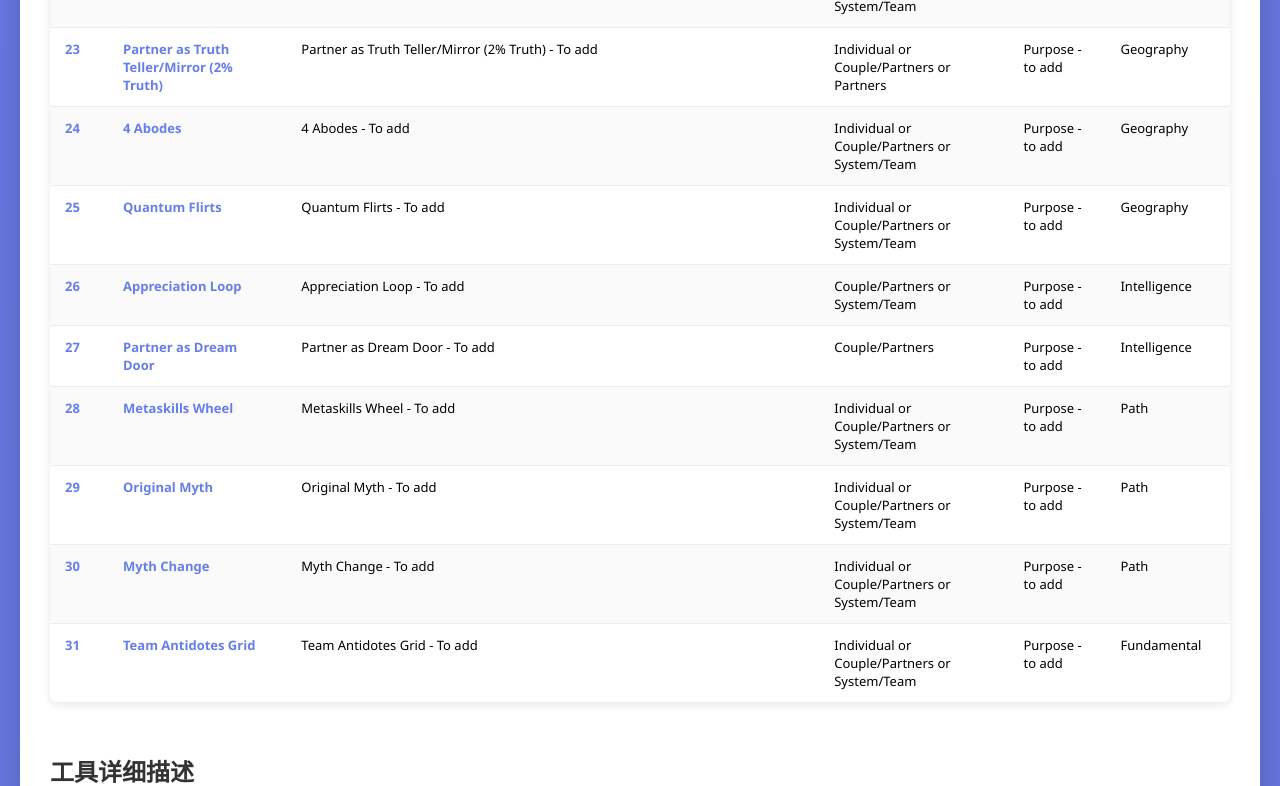
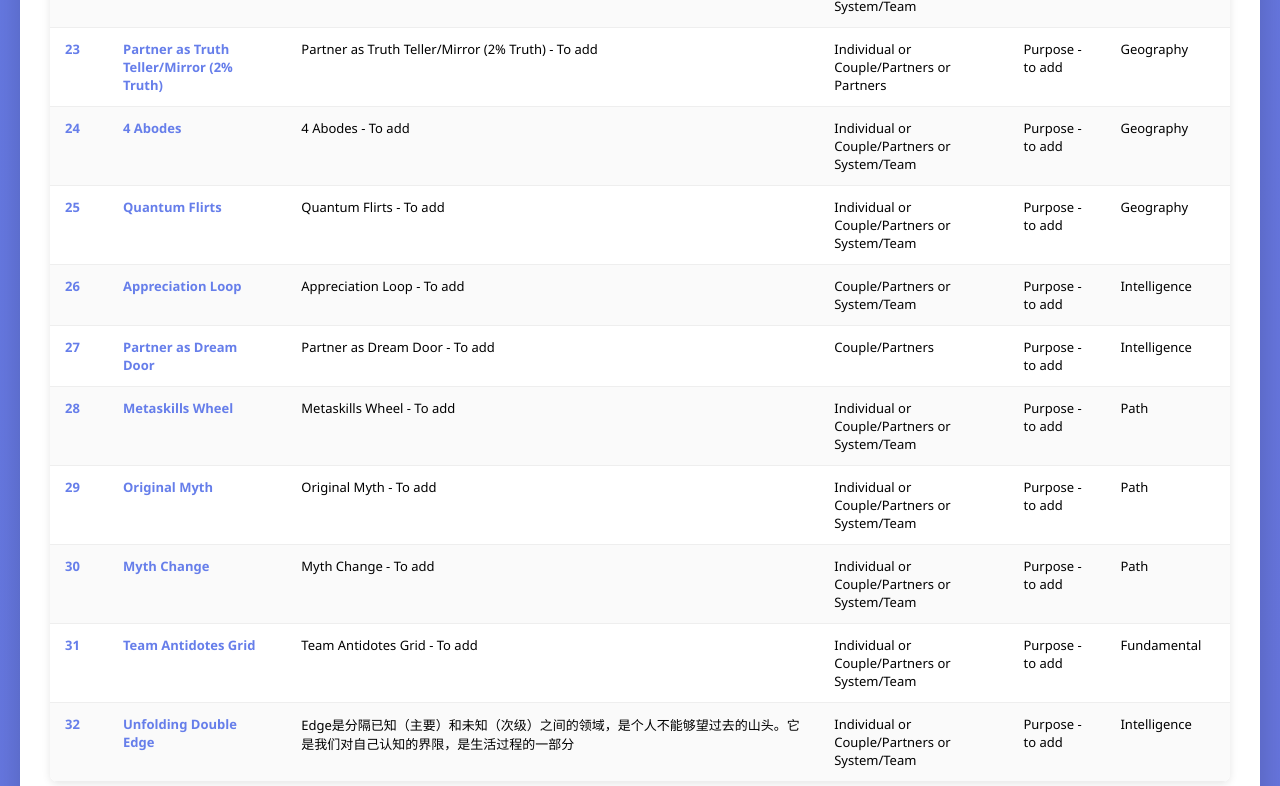
Before and after one commit to brookezou/orsc-tools, a plain HTML site: page index.html in a window 1280 px wide. Shown: the part 2014-2800 px from the top of the page. Drawn offline with Linux system fonts and the light colour scheme.

Commit message:
Update:add tool - Unfolding Double Edge

```diff
--- a/index.html
+++ b/index.html
@@ -388,7 +388,8 @@
             [28, "Metaskills Wheel", "", "Individual or Couple/Partners or System/Team", "When the system needs to consciously shift energy; When a system needs to feel into the mission, vision, and values", "", "", "Path", ""],
             [29, "Original Myth", "", "Individual or Couple/Partners or System/Team", "When systems are in conflict and are invested in working through it; When there are experienced and new people in the system, it creates an opportunity to share history; When talk of the \"old way\" keeps surfacing; When the emotional field needs to be softened", "", "", "Path", ""],
             [30, "Myth Change", "", "Individual or Couple/Partners or System/Team", "When a system is in a time of transition or change; When the past ways are getting in the way of the system moving forward", "", "", "Path", ""],
-            [31, "Team Antidotes Grid", "", "Individual or Couple/Partners or System/Team", "When toxins appear or conflict shows up; When it gets \"hot\" and you need to \"cool it down\"; To further develop the system's conflict protocol within the DTA", "指责 解药 (Blame Antidote):<br>• COIN<br>• 情景、观察、影响、下一步 (Context, Observation, Impact, Next)<br>• 缓和的开场白<br>• 面向未来的反馈<br>• 好奇心<br><br>封闭 解药 (Closed Antidote):<br>• 你是系统的声音<br>• 一说出来<br>• 透明<br>• 寻求调解<br><br>轻蔑 解药 (Contempt Antidote):<br>• 个人成长 - 轻蔑对被蔑视的人和蔑视他人的人都有极大伤害<br>• 练习尊重的交流<br>• COIN<br>• 情景、观察、影响、下一步 (Context, Observation, Impact, Next)<br><br>防卫/辩解 解药 (Defense/Justification Antidote):<br>• 2%的真实性<br>• 好奇心", "", "Fundamental", ""]
+            [31, "Team Antidotes Grid", "", "Individual or Couple/Partners or System/Team", "When toxins appear or conflict shows up; When it gets \"hot\" and you need to \"cool it down\"; To further develop the system's conflict protocol within the DTA", "指责 解药 (Blame Antidote):<br>• COIN<br>• 情景、观察、影响、下一步 (Context, Observation, Impact, Next)<br>• 缓和的开场白<br>• 面向未来的反馈<br>• 好奇心<br><br>封闭 解药 (Closed Antidote):<br>• 你是系统的声音<br>• 一说出来<br>• 透明<br>• 寻求调解<br><br>轻蔑 解药 (Contempt Antidote):<br>• 个人成长 - 轻蔑对被蔑视的人和蔑视他人的人都有极大伤害<br>• 练习尊重的交流<br>• COIN<br>• 情景、观察、影响、下一步 (Context, Observation, Impact, Next)<br><br>防卫/辩解 解药 (Defense/Justification Antidote):<br>• 2%的真实性<br>• 好奇心", "", "Fundamental", ""],
+            [32, "Unfolding Double Edge", "Edge是分隔已知（主要）和未知（次级）之间的领域，是个⼈不能够望过去的⼭头。它是我们对⾃⼰认知的界限，是⽣活过程的⼀部分", "Individual or Couple/Partners or System/Team", "个⼈会有edge，⽽关系系统也会有edge。当系统中的个⼈挑战系统的主要身份认同时，系统edge便会发⽣； 当关系中的伙伴们在探讨某个特定话题时，他们的笑声、动作或坐⽴不安可以让教练看到这⼀个第三⽅实体此刻想要被认可的次级进程。", "步骤1：你们在一起是什么?<br>步骤2：你们在一起不是什么? 尽可能多发现有可能的次级进程。<br>步骤3：解释背景,教会关系伙伴如何报告信号。<br>步骤4：让这一对伙伴来选择他们好奇的信号。<br>步骤5：双向展开: 短暂地展开伙伴之一的信号, 然后让另一个伙伴回应。增强信号、转换频道、多重频道。<br>步骤6：展开信号以得到新的觉察然后收获关系系统商 (RSI)。<br>步骤7：让伙伴关系来发现他们希望怎样在关系中运用这些收获。", "Purpose - to add", "Intelligence", "要展开这个双重edge，先找到其中⼀个⼈的某个信号来展开，然后在其他伙伴的回应中找出⼀个信号来展开。不断来回换⼈，这样可以挖掘出关系系统中想要浮现的进程。"]
         ];
 
         // Process data
```
